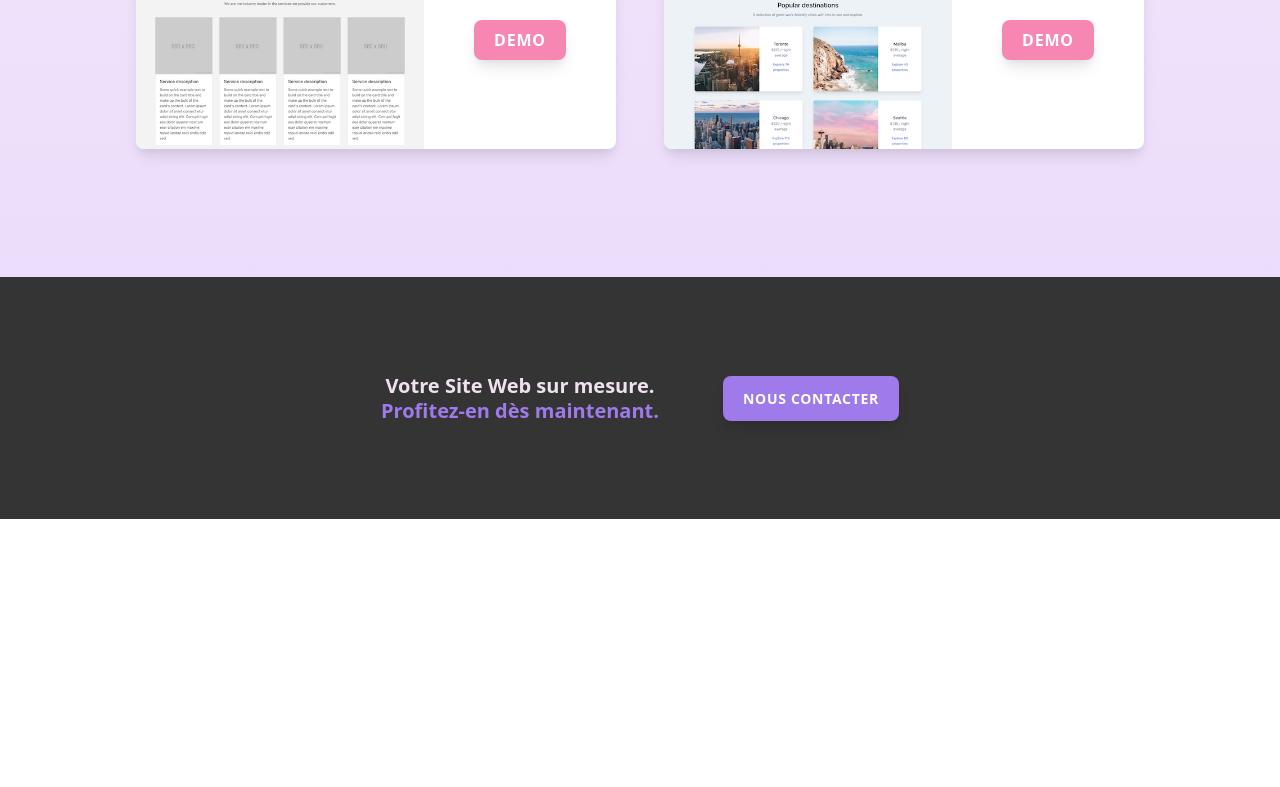
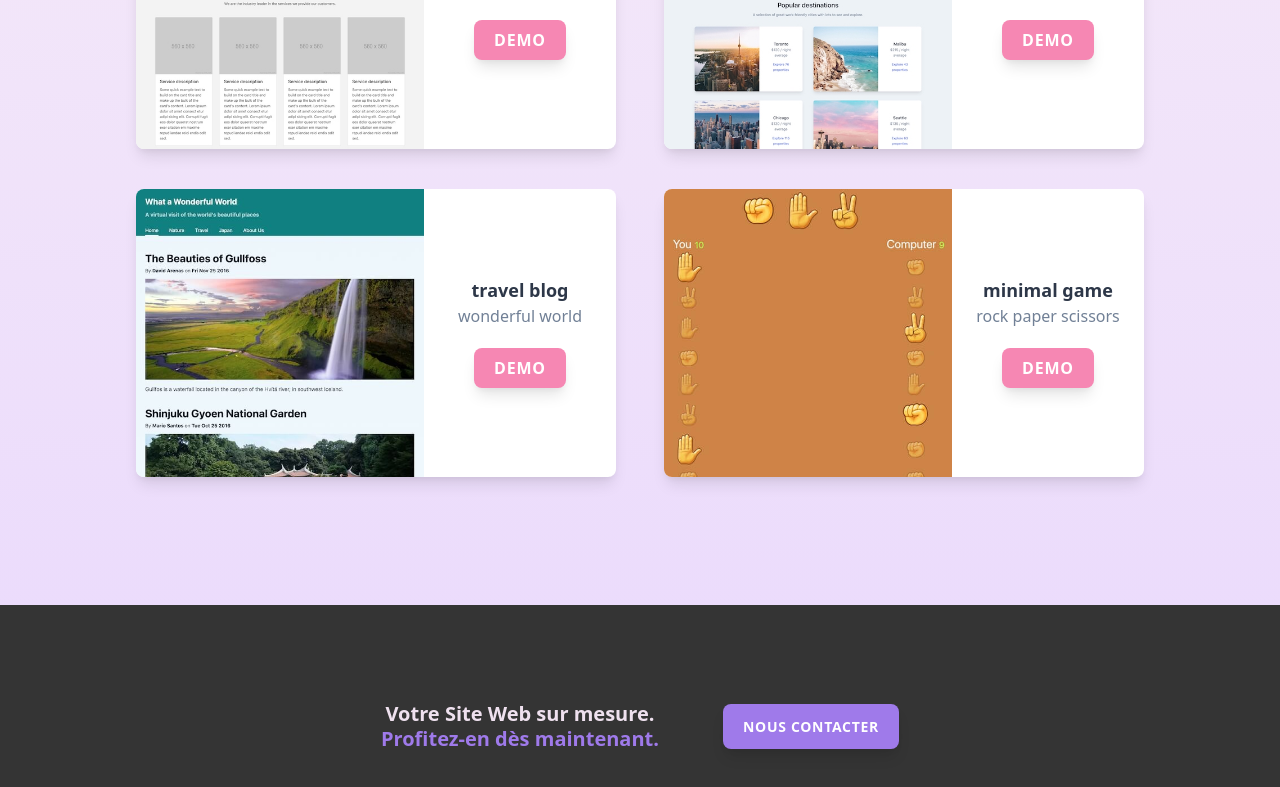
Before and after one commit to ipopop/maboite-space, a Vue app: page / in a window 1280 px wide. Shown: the part 1815-2602 px from the top of the page. Before the commit the page ends 2334 px from the top, so only its background shows below. Built offline with nearby package versions, Linux system fonts and the light colour scheme.

Commit message:
add 2 cards & transfert to 'main' branch

```diff
--- a/src/App.vue
+++ b/src/App.vue
@@ -124,6 +124,20 @@ export default {
                     imageUrl: "img/tailwind.jpg",
                     imageAlt: "remote work",
                 },
+                {
+                    dataName: "travel blog",
+                    dataCnt1: "wonderful world",
+                    dataCnt2: "https://frontity.sqrl.vercel.app/",
+                    imageUrl: "img/wonderful-world-blog-512px.jpg",
+                    imageAlt: "remote work",
+                },
+                {
+                    dataName: "minimal game",
+                    dataCnt1: "rock paper scissors",
+                    dataCnt2: "https://rock-paper-scissors-gray.vercel.app/",
+                    imageUrl: "img/rock-paper-scissors-512px.jpg",
+                    imageAlt: "Rock Paper Scissors",
+                },
             ],
         };
     },
```
Also changed, not shown: public/img/rock-paper-scissors-512px.jpg (added), public/img/wonderful-world-blog-512px.jpg (added), tuto-tailwind-project.txt.
